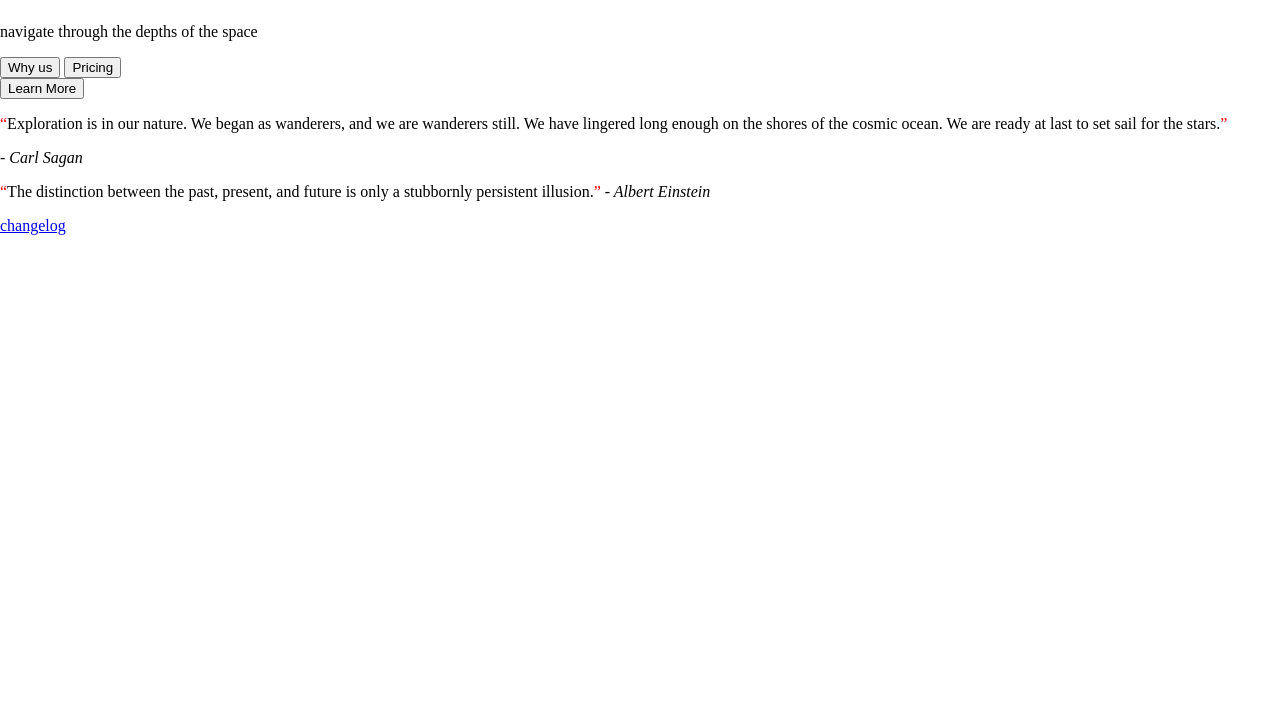
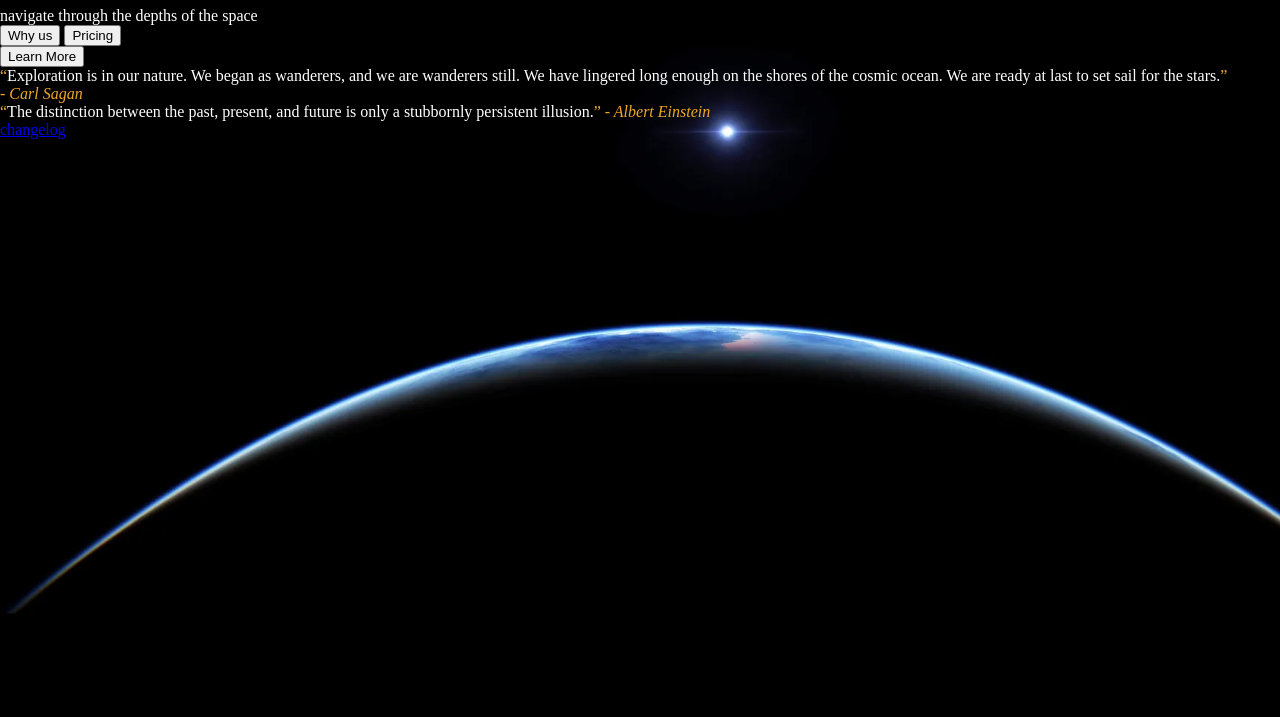
Before and after one commit to Kalki2706/Clone-SpaceExplorer, a plain HTML site: page index.html in a window 1280 px wide. Shown: the part 83-800 px from the top of the page. Drawn offline with Linux system fonts and the light colour scheme.

Commit message:
add background img and styling to it

```diff
--- a/styles/styles.css
+++ b/styles/styles.css
@@ -4,18 +4,25 @@ html {
 
 body {
   margin: 0;
+  color: #fff;
+  background-image: url(../img/space.png);
+  background-repeat: no-repeat;
+  background-size: cover;
+  background-attachment: fixed;
 }
 
 /* MAIN SECTION */
 q {
-  color: #f00;
+  color: #eea827;
 }
 
 p {
   display: inline-block;
-  color: #000;
+  color: #fff;
+  margin: 0;
 }
 
 address {
   display: inline-block;
+  color: #eea827;
 }
```
